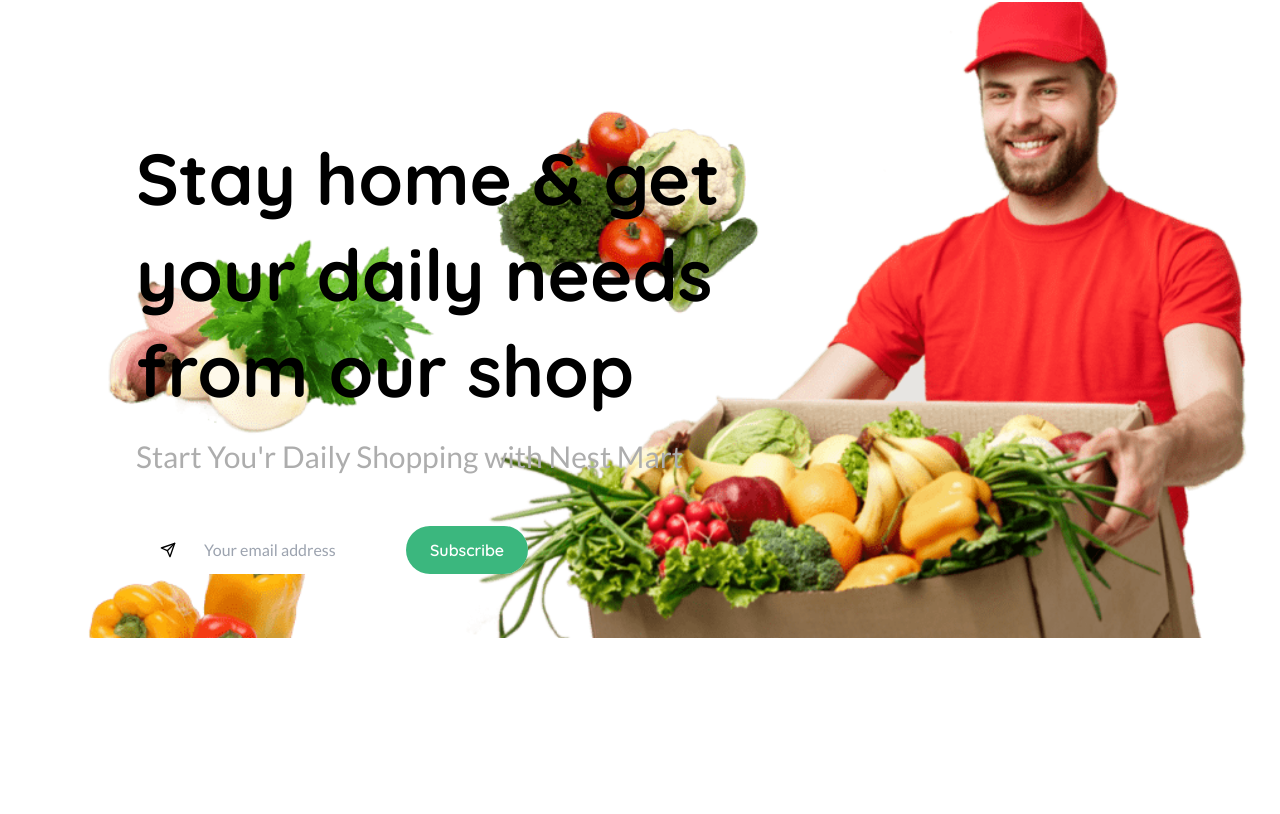
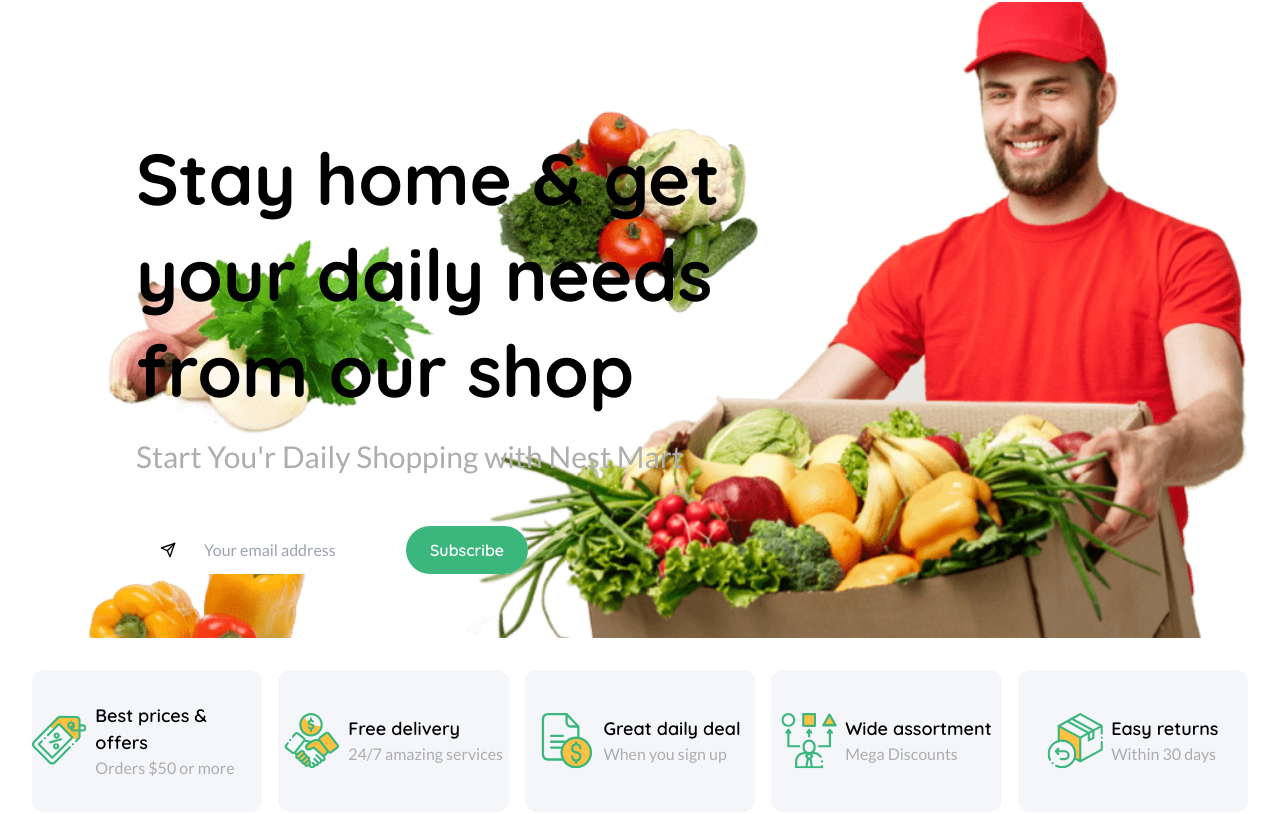
Before and after one commit to Abdul-Hafeez5/E-Commerce-Website-clone, a React (Create React App) app: page / in a window 1280 px wide. Shown: the part 5306-6120 px from the top of the page. Before the commit the page ends 5944 px from the top, so only its background shows below. Built offline with nearby package versions, Linux system fonts and the light colour scheme.

Commit message:
add QuickView section

```diff
--- a/src/App.js
+++ b/src/App.js
@@ -8,6 +8,7 @@ import Deals from "./containers/Deals";
 import VegetableGrid from "./containers/VegetableGrid";
 import HeroSec from "./components/HeroSec";
 import { banner9 } from "./assets/Deals/index";
+import QuickViews from "./containers/QuickViews";
 
 function App() {
   return (
@@ -25,6 +26,7 @@ function App() {
         subHeading={"Start You'r Daily Shopping with Nest Mart"}
         img={banner9}
       />
+      <QuickViews />
     </div>
   );
 }
--- /dev/null
+++ b/src/components/QuickView.jsx
@@ -0,0 +1,17 @@
+import React from "react";
+
+const QuickView = ({ img, heading, subHeading }) => {
+  return (
+    <div className="flex justify-center items-center gap-x-2 py-8 bg-[#f4f6fa] rounded-xl w-full h-full">
+      <div className="w-14 h-14">
+        <img src={img} alt="" />
+      </div>
+      <div>
+        <p className="font-quickSand font-semibold text-[18px]">{heading}</p>
+        <p className="text-base font-lato text-secondary">{subHeading}</p>
+      </div>
+    </div>
+  );
+};
+
+export default QuickView;
--- a/src/containers/Deals.jsx
+++ b/src/containers/Deals.jsx
@@ -16,7 +16,7 @@ const Deals = () => {
           <LiaGreaterThanSolid className="cursor-pointer" />
         </div>
       </div>
-      <div className="flex gap-x-8">
+      <div className="lg:flex gap-x-8">
         {bgImages.map((img, index) => (
           <Deal key={index} bgImage={img} />
         ))}
--- /dev/null
+++ b/src/containers/QuickViews.jsx
@@ -0,0 +1,48 @@
+import React from "react";
+import { icon1, icon2, icon3, icon4, icon5 } from "../assets/FooterIcons/index";
+import QuickView from "../components/QuickView";
+
+let QuickViewList = [
+  {
+    img: icon1,
+    heading: "Best prices & offers",
+    subHeading: "Orders $50 or more",
+  },
+  {
+    img: icon2,
+    heading: "Free delivery",
+    subHeading: "24/7 amazing services",
+  },
+  {
+    img: icon3,
+    heading: "Great daily deal",
+    subHeading: "When you sign up",
+  },
+  {
+    img: icon4,
+    heading: "Wide assortment",
+    subHeading: "Mega Discounts",
+  },
+  {
+    img: icon5,
+    heading: "Easy returns",
+    subHeading: "Within 30 days",
+  },
+];
+
+const QuickViews = () => {
+  return (
+    <div className="grid gap-4 mx-8 my-8 sm:grid-cols-2 md:grid-cols-3 lg:grid-cols-4 xl:grid-cols-5">
+      {QuickViewList.map((item, index) => (
+        <QuickView
+          key={index}
+          img={item.img}
+          heading={item.heading}
+          subHeading={item.subHeading}
+        />
+      ))}
+    </div>
+  );
+};
+
+export default QuickViews;
```
